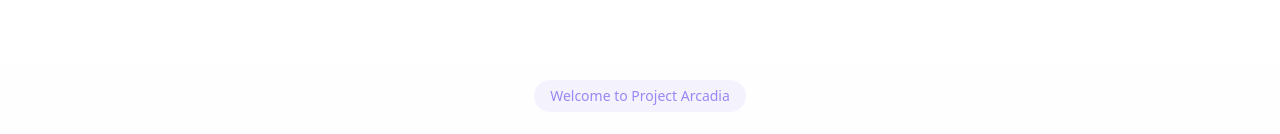
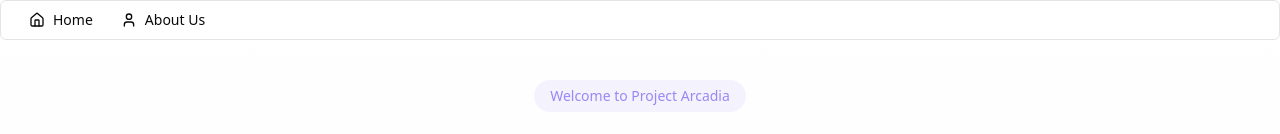
Before and after one commit to Project-Arcadia-WWF/Project-Arcadia, a React (Vite) app: page / in a window 1280 px wide. Shown: the top 134 px of the page. Built offline with nearby package versions, Linux system fonts and the light colour scheme.

Commit message:
Add menu bar with pages
Adds a menu bar to the application with links to the "About Us" and "Home" pages.  The "Home" page is the current page.

```diff
--- a/src/pages/Index.tsx
+++ b/src/pages/Index.tsx
@@ -1,9 +1,15 @@
-
 import { useState } from "react";
 import { Button } from "@/components/ui/button";
 import { Card } from "@/components/ui/card";
-import { Leaf, Globe, Gift } from "lucide-react";
+import { Leaf, Globe, Gift, Home, User } from "lucide-react";
 import { useToast } from "@/hooks/use-toast";
+import {
+  Menubar,
+  MenubarContent,
+  MenubarItem,
+  MenubarMenu,
+  MenubarTrigger,
+} from "@/components/ui/menubar";
 
 const Index = () => {
   const { toast } = useToast();
@@ -37,6 +43,38 @@ const Index = () => {
 
   return (
     <div className="min-h-screen bg-gradient-to-b from-white to-secondary">
+      {/* Menu Bar */}
+      <Menubar className="fixed top-0 left-0 right-0 z-50 px-4 py-2 backdrop-blur-sm bg-white/80 border-b">
+        <MenubarMenu>
+          <MenubarTrigger className="flex items-center gap-2">
+            <Home className="w-4 h-4" />
+            Home
+          </MenubarTrigger>
+          <MenubarContent>
+            <MenubarItem>
+              <a href="/" className="flex items-center gap-2">
+                <Home className="w-4 h-4" />
+                Home
+              </a>
+            </MenubarItem>
+          </MenubarContent>
+        </MenubarMenu>
+        <MenubarMenu>
+          <MenubarTrigger className="flex items-center gap-2">
+            <User className="w-4 h-4" />
+            About Us
+          </MenubarTrigger>
+          <MenubarContent>
+            <MenubarItem>
+              <a href="#about" className="flex items-center gap-2">
+                <User className="w-4 h-4" />
+                About Us
+              </a>
+            </MenubarItem>
+          </MenubarContent>
+        </MenubarMenu>
+      </Menubar>
+
       {/* Hero Section */}
       <section className="container mx-auto px-4 pt-20 pb-16">
         <div className="text-center animate-fade-down">
@@ -82,7 +120,7 @@ const Index = () => {
       </section>
 
       {/* About Section */}
-      <section className="container mx-auto px-4 py-16">
+      <section id="about" className="container mx-auto px-4 py-16">
         <div className="max-w-3xl mx-auto text-center mb-16">
           <h2 className="text-3xl font-bold mb-6">About Project Arcadia</h2>
           <p className="text-gray-600 mb-4">
```
